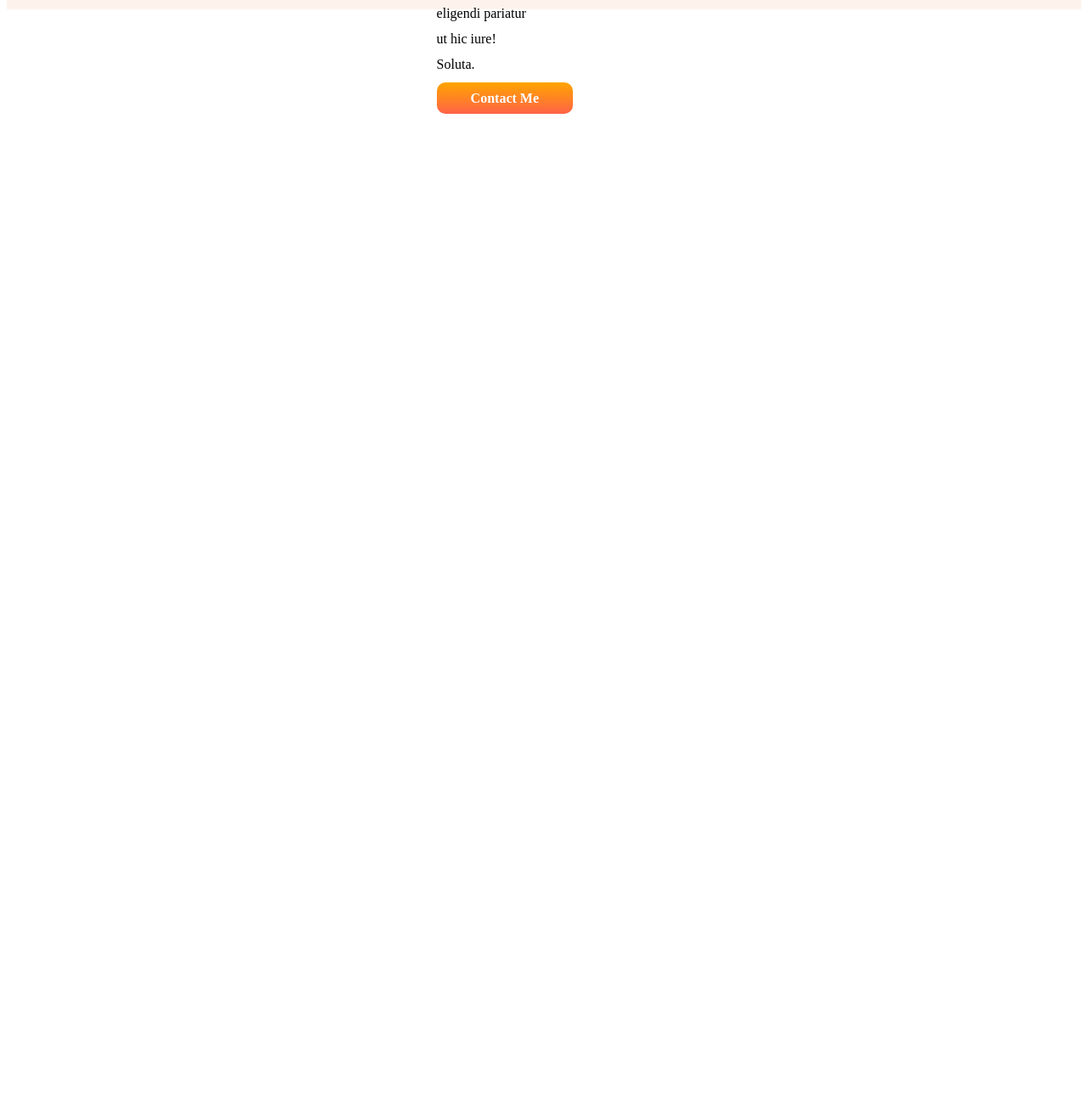
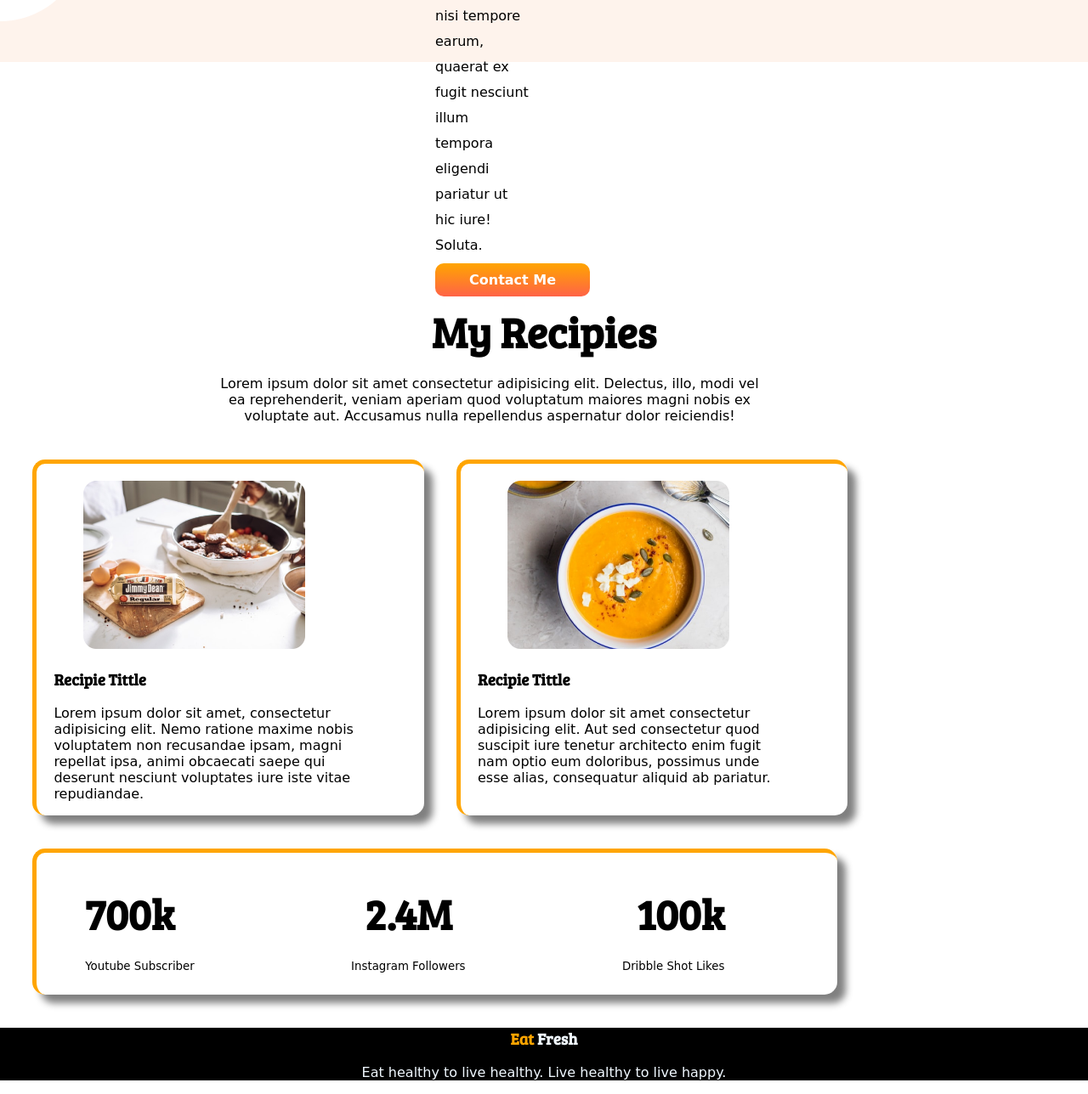
Before and after one commit to JuboHasan0/eat-healthy, a plain HTML site: page index.html in a window 1280 px wide. Shown: the part 1062-2350 px from the top of the page at 85% size. Before the commit the page ends 1196 px from the top, so only its background shows below. Drawn offline with Linux system fonts and the light colour scheme; a web font is replaced by a local one.

Commit message:
final commit

```diff
--- a/index.html
+++ b/index.html
@@ -37,9 +37,54 @@
                 delectus
                 sunt nisi tempore earum, quaerat ex fugit nesciunt illum tempora eligendi pariatur ut hic iure! Soluta.
             </p>
-            <a href="https://www.facebook.com/jubo.hasan.5">Contact Me</a>
+            <a target="_blank" href="https://www.facebook.com/jubo.hasan.5">Contact Me</a>
+        </div>
+    </section>
+    <section>
+        <div class="third-division">
+            <h1>My Recipies</h1>
+            <p class="recipi-p">Lorem ipsum dolor sit amet consectetur adipisicing elit. Delectus, illo, modi vel ea
+                reprehenderit,
+                veniam aperiam quod voluptatum maiores magni nobis ex voluptate aut. Accusamus nulla repellendus
+                aspernatur dolor reiciendis!</p>
+        </div>
+        <div class="flexible-secton">
+            <div class="two-photo-section">
+                <img src="food1.jpg" alt="">
+                <h3>Recipie Tittle</h3>
+                <p class="two-photo-p">Lorem ipsum dolor sit amet, consectetur adipisicing elit. Nemo ratione maxime
+                    nobis voluptatem non
+                    recusandae ipsam, magni repellat ipsa, animi obcaecati saepe qui deserunt nesciunt voluptates iure
+                    iste vitae repudiandae.</p>
+            </div>
+            <div class="two-photo-section">
+                <img src="food2.png" alt="">
+                <h3>Recipie Tittle</h3>
+                <p class="two-photo-p">Lorem ipsum dolor sit amet consectetur adipisicing elit. Aut sed consectetur quod
+                    suscipit iure
+                    tenetur architecto enim fugit nam optio eum doloribus, possimus unde esse alias, consequatur aliquid
+                    ab pariatur.</p>
+            </div>
+        </div>
+        <div class="flexible-section followers-section">
+            <div id="first-followers">
+                <h1>700k</h1>
+                <small>Youtube Subscriber</small>
+            </div>
+            <div id="second-followers">
+                <h1>2.4M</h1>
+                <small>Instagram Followers</small>
+            </div>
+            <div id="third-followers">
+                <h1>100k</h1>
+                <small>Dribble Shot Likes</small>
+            </div>
         </div>
     </section>
 </body>
+<footer>
+    <h3> <span class="color-orange">Eat</span> Fresh</h3>
+    <p>Eat healthy to live healthy. Live healthy to live happy.</p>
+</footer>
 
 </html>
--- a/style.css
+++ b/style.css
@@ -1,5 +1,12 @@
+body {
+    margin: 0;
+    font-family: 'Luxurious Roman', cursive;
+
+}
+
 .flexible-secton {
     display: flex;
+    margin-bottom: 3%;
 }
 
 #bg-image {
@@ -11,6 +18,10 @@ h1 {
     font-family: 'Bree Serif', serif;
     font-size: 50px;
     line-height: 20px;
+}
+
+h3 {
+    font-family: 'Bree Serif', serif;
 }
 
 a {
@@ -26,6 +37,43 @@ a {
     padding-top: 10%;
     padding-left: 0;
     padding-right: 10%;
+}
+
+.third-division {
+    text-align: center;
+    padding-bottom: 2%;
+}
+
+.two-photo-section {
+    width: 34%;
+    margin-left: 3%;
+    padding-right: 0;
+    padding-left: 20px;
+    padding-top: 20px;
+    border-top: solid 5px orange;
+    border-left: solid 5px orange;
+    border-radius: 15px;
+    box-shadow: 10px 10px 8px grey;
+}
+
+.followers-section {
+    display: flex;
+    width: 72%;
+    margin-left: 3%;
+    padding-right: 0;
+    padding-left: 20px;
+    padding-top: 20px;
+    padding-bottom: 2%;
+    margin-bottom: 3%;
+    border-top: solid 5px orange;
+    border-left: solid 5px orange;
+    border-radius: 15px;
+    box-shadow: 10px 10px 8px grey;
+}
+
+.two-photo-section img {
+    width: 60%;
+    margin-left: 8%;
 }
 
 .half-width {
@@ -52,6 +100,38 @@ a {
     text-align: left;
 }
 
+.recipi-p {
+    text-align: center;
+    margin-left: 20%;
+    margin-right: 30%;
+
+}
+
+.two-photo-p {
+    text-align: left;
+    padding-right: 15%;
+}
+
 .color-orange {
     color: orange;
 }
+
+#third-followers {
+    margin-left: 20%;
+    text-align: right;
+}
+
+#second-followers {
+    text-align: center;
+    margin-left: 20%;
+}
+
+#first-followers {
+    margin-left: 4%;
+}
+
+footer {
+    color: aliceblue;
+    background-color: black;
+    text-align: center;
+}
```
Also changed, not shown: food1.jpg (added), food2.png (added).
